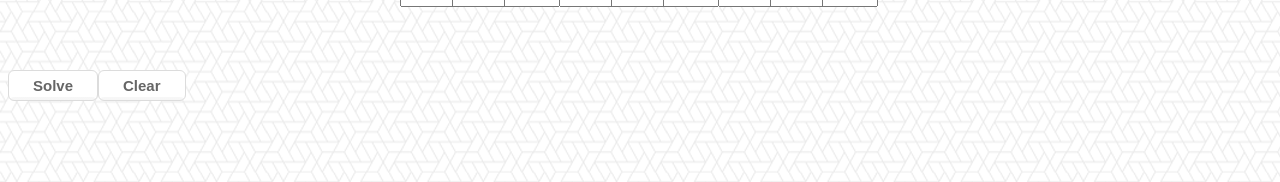
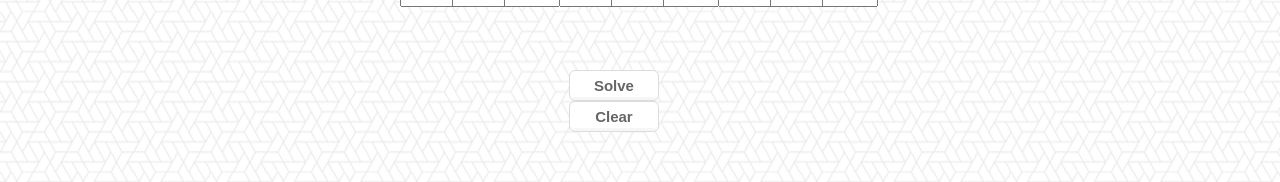
Before and after one commit to mstou/sudoku-solver, a React app: page / in a window 1280 px wide. Shown: the part 548-730 px from the top of the page. Built offline with nearby package versions, Linux system fonts and the light colour scheme.

Commit message:
Move buttons horizontaly to the middle of the page

```diff
--- a/public/styles.css
+++ b/public/styles.css
@@ -41,6 +41,23 @@ body {
   border-bottom: 0.2em solid  #707b7d;
 }
 
+
+.sudoku-buttons {
+  display: inline-block;
+  width: 11.25%;
+  margin-left: 44.375%;
+}
+
+.SolveButton, .ClearButton {
+  width: 6em;
+  text-align: center;
+}
+
+.SolveButton {
+  margin-right: 2em;
+}
+
+
 .SolveButton, .ClearButton {
 	-moz-box-shadow:inset 0px 26px 0px 0px #ffffff;
 	-webkit-box-shadow:inset 0px 26px 0px 0px #ffffff;
```
